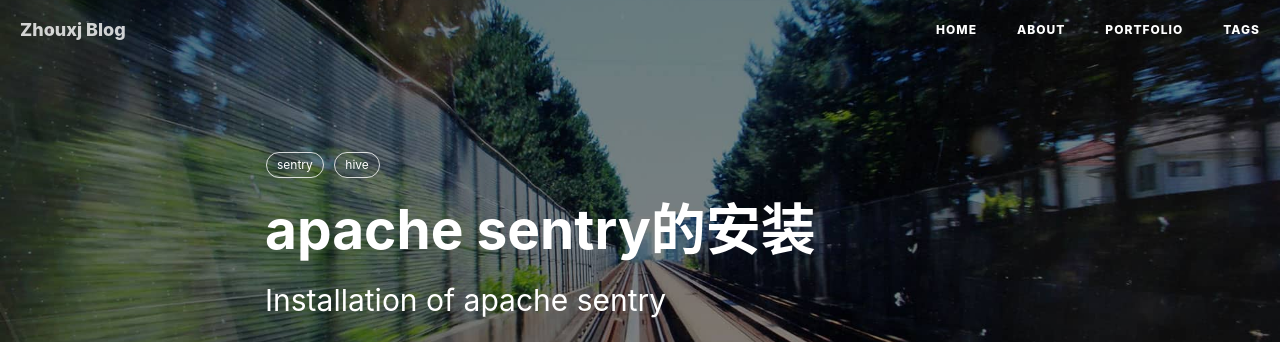
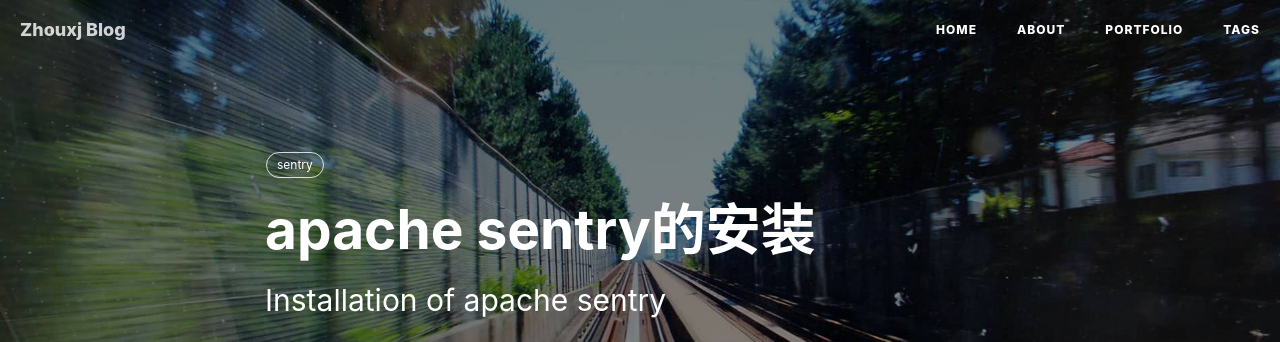
Before and after one commit to archer811/archer811.github.io, a Jekyll site: the page built from _posts/2017-06-12-sentry-install.markdown, in a window 1280 px wide and 900 px high. Shown: the top 342 px of the window. Built offline with Jekyll 4.4.1, drawn with Linux system fonts in a browser that asks for light colours; nearby versions of some CDN libraries; comment, search, counter and statistics services are not loaded.

Commit message:
修改post

```diff
--- a/_posts/2017-06-12-sentry-install.markdown
+++ b/_posts/2017-06-12-sentry-install.markdown
@@ -8,7 +8,6 @@ header-img: "img/post-bg-2015.jpg"
 catalog: true
 tags:
     - sentry
-    - hive
 ---
 
 apache sentry 目前有1.7的发布版，1.7之前的都是孵化版。从1.5开始就加入了列权限。
```
